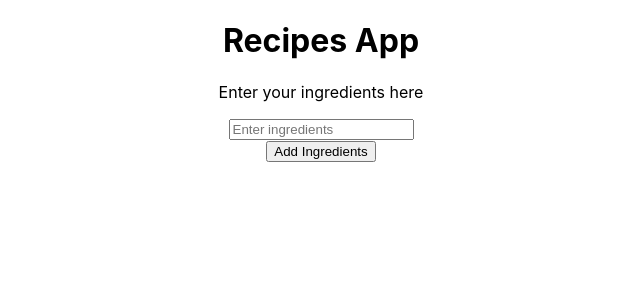
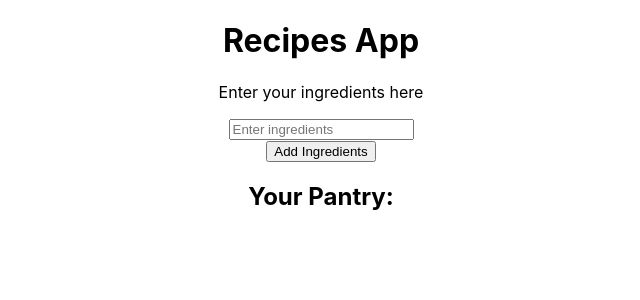
Before and after one commit to april-r-valdez/-recipe-app, a React (Create React App) app: page / in a window 1280 px wide. Shown: the top 300 px of the page, without its empty margins (319-959 px from the left). Built offline with nearby package versions, Linux system fonts and the light colour scheme.

Commit message:
Add function that presents added ingredients from list

```diff
--- a/src/Input.js
+++ b/src/Input.js
@@ -1,4 +1,5 @@
 import { useState, useEffect } from "react";
+import { v4 as uuidv4 } from 'uuid'; // generates unique id for map() function
 
 const  Textbox = () => {
     // useState hook updates the variables ingredient and listIngredients
@@ -8,7 +9,7 @@ const  Textbox = () => {
     // handleSubmit function called when typing in input field
     const handleSubmit = (e) => {
         e.preventDefault();
-        const newIngredient = {item:ingredient}
+        const newIngredient = {id: uuidv4(), item:ingredient}
         setIngredientsList([...listIngredients, newIngredient])
     };
 
@@ -29,6 +30,12 @@ const  Textbox = () => {
                 ></input>
             </form>
             <button>Add Ingredients</button>
+            <h2>Your Pantry:</h2>
+            {listIngredients.map((entry) => (
+                <div key={entry.id}>
+                    <p>{entry.item}</p>
+                </div>
+            ))}
         </div>
     );
 }
```
